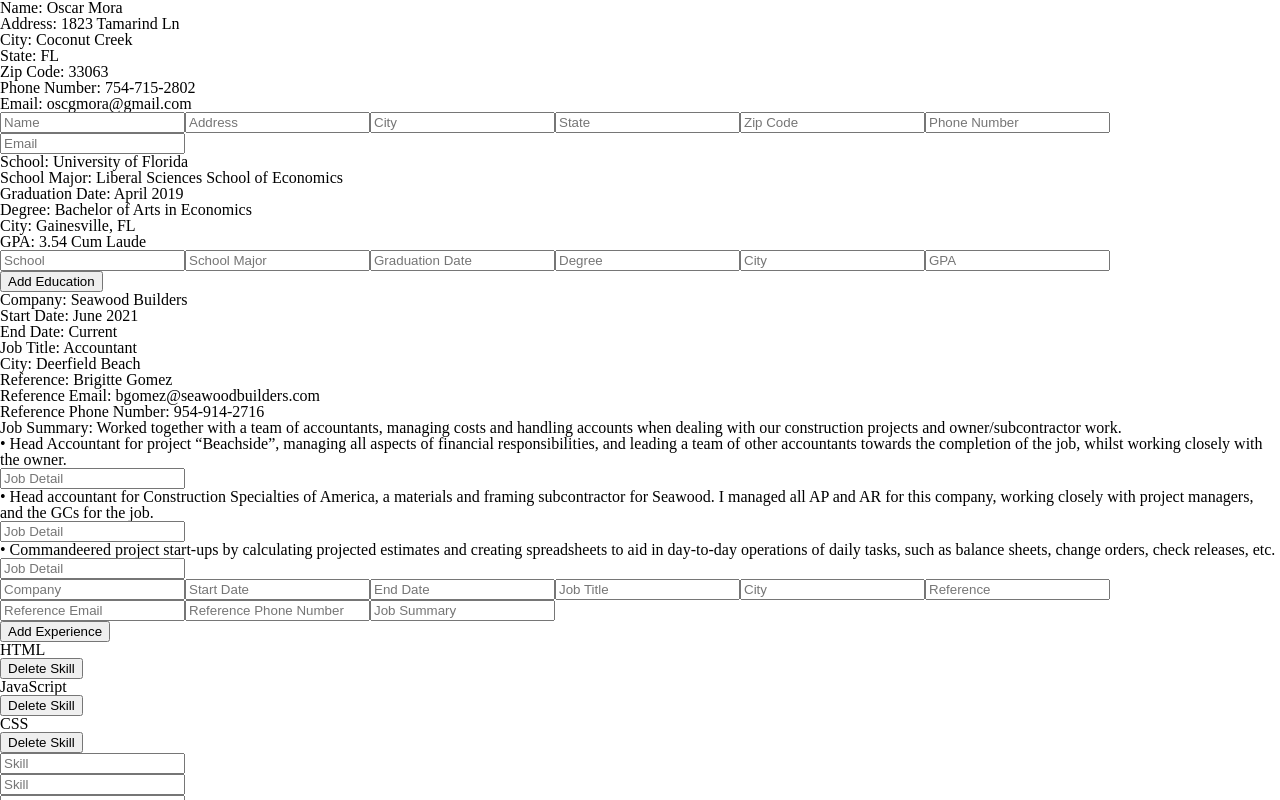
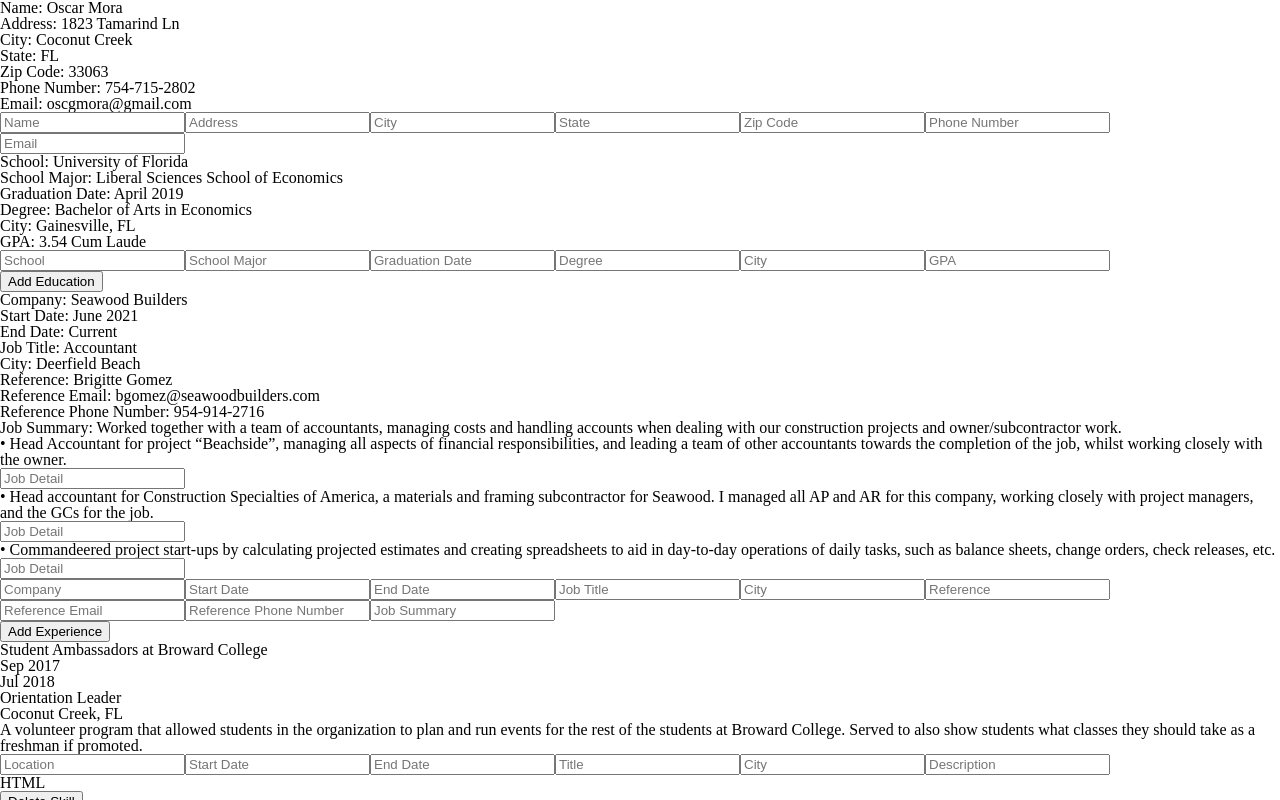
Before and after one commit to oscargmora/cv-application, a React (Vite) app: page / in a window 1280 px wide. Shown: the top 800 px of the page. Built offline with nearby package versions, Linux system fonts and the light colour scheme.

Commit message:
Begin Leadership Section

```diff
--- a/src/components/Leadership.jsx
+++ b/src/components/Leadership.jsx
@@ -1,9 +1,10 @@
 import { useState } from "react";
 import PropTypes from 'prop-types';
+import map from 'lodash/map';
 
 const Input = ({label, id, handleChange, type}) => (
     <>
-        <input label={label} id={id} name={id} onChange={handleChange} type={type || 'text'} />
+        <input placeholder={label} label={label} id={id} name={id} onChange={handleChange} type={type || 'text'} />
     </>
 )
 
@@ -14,9 +15,42 @@ Input.propTypes = {
     type: PropTypes.string
 }
 
+function LeadershipSection({leadership, handleChange}) {
+    const [details, setDetails] = useState(['Leadership Details', 'Leadership Details', 'Leadership Details']);
+
+    return (
+        <div className="leadership-details">
+            {
+                map(leadership, (val, key) => (
+                    <p key={key}>{val}</p>
+                ))
+            }
+            <Input label="Location"  id="location" handleChange={handleChange} />
+            <Input label="Start Date"  id="start-date" handleChange={handleChange} />
+            <Input label="End Date"  id="end-date" handleChange={handleChange} />
+            <Input label="Title"  id="title" handleChange={handleChange} />
+            <Input label="City"  id="city" handleChange={handleChange} />
+            <Input label="Description"  id="description" handleChange={handleChange} />
+        </div>
+    )
+}
+
 function Leadership() {
+    const [leadership, setLeadership] = useState([
+        {location: 'Student Ambassadors at Broward College', startDate: 'Sep 2017', endDate:'Jul 2018', title: 'Orientation Leader', city: 'Coconut Creek, FL', description: 'A volunteer program that allowed students in the organization to plan and run events for the rest of the students at Broward College. Served to also show students what classes they should take as a freshman if promoted.'}
+    ])
+
+    const handleChange = (e) => {
+        console.log(e.target.value)
+    }
+
     return (
         <div className="leadership">
+            {
+                leadership.map((leadership, index) => (
+                    <LeadershipSection key={`leadership-section-${index}`} leadership={leadership} handleChange={(e) => handleChange(e)} />
+                ))
+            }
 
         </div>
     )
```
